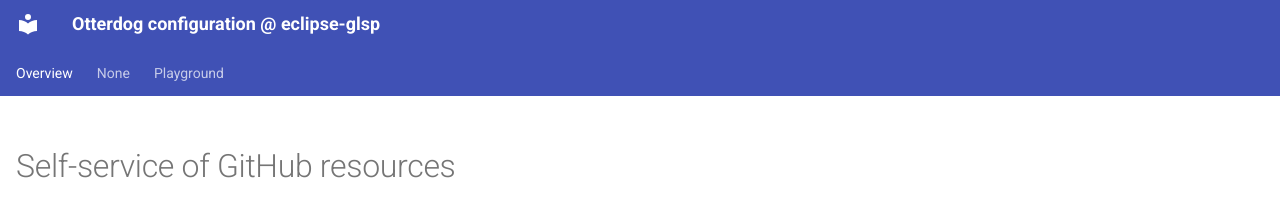
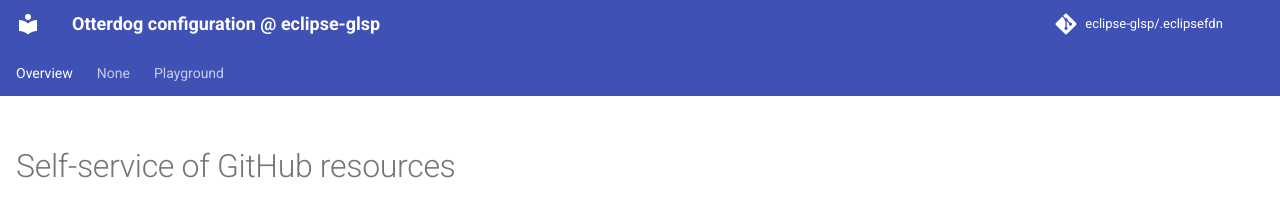
Before and after one commit to eclipse-glsp/.eclipsefdn, an MkDocs documentation site: the page built from docs/index.md, in a window 1280 px wide. Shown: the top 203 px of the page. Built offline with MkDocs 1.6.1 and Material for MkDocs 9.7.7, drawn with Linux system fonts in a browser that asks for light colours; comment, search, counter and statistics services are not loaded.

Commit message:
Updating file 'mkdocs.yml' with otterdog.

```diff
--- a/mkdocs.yml
+++ b/mkdocs.yml
@@ -3,6 +3,9 @@ site_description: Otterdog configuration @ eclipse-glsp
 strict: false
 
 site_url: https://eclipse-glsp.github.io/.eclipsefdn/
+
+repo_name: eclipse-glsp/.eclipsefdn
+repo_url: https://github.com/eclipse-glsp/.eclipsefdn/
 
 docs_dir: ./docs
 site_dir: ./_site
```
